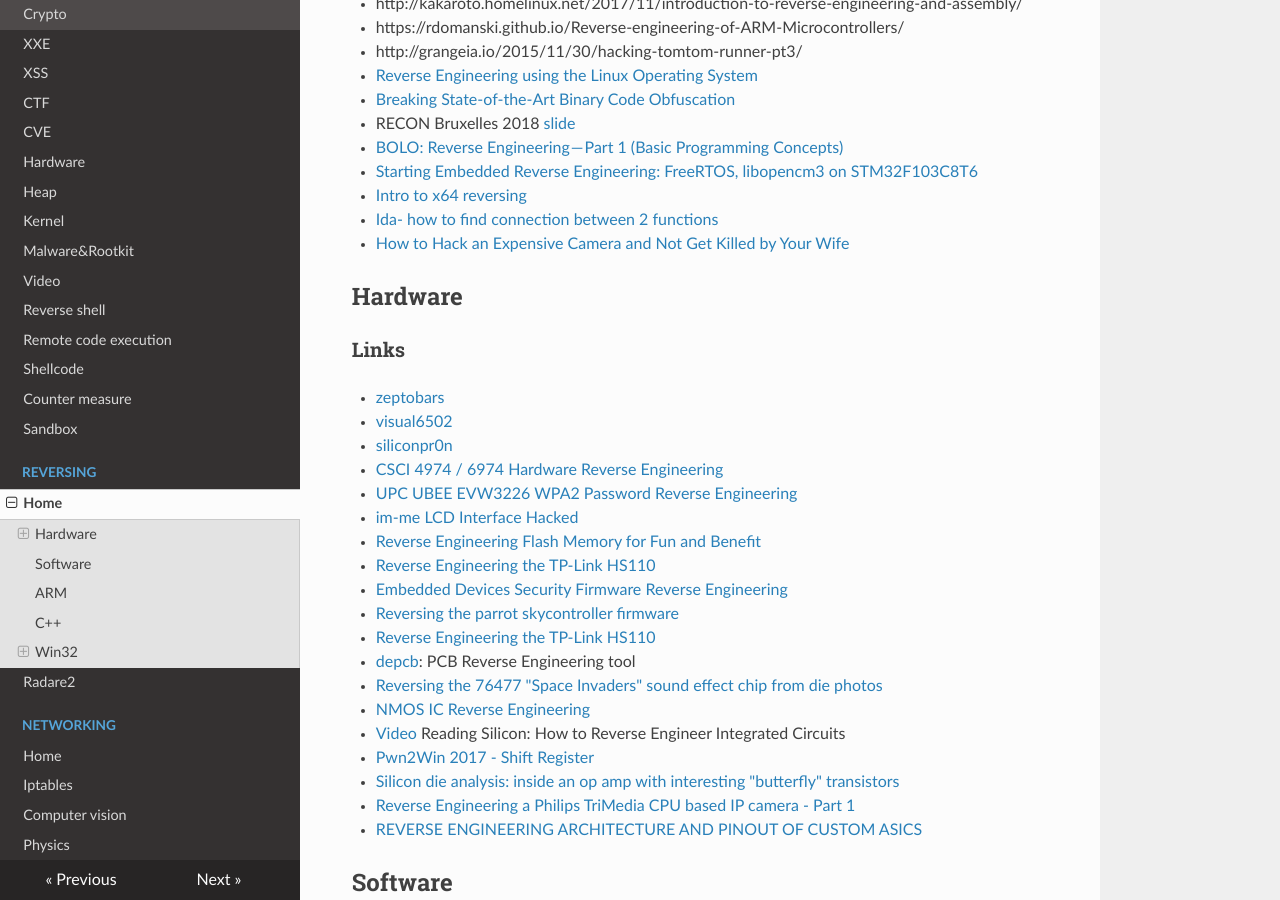
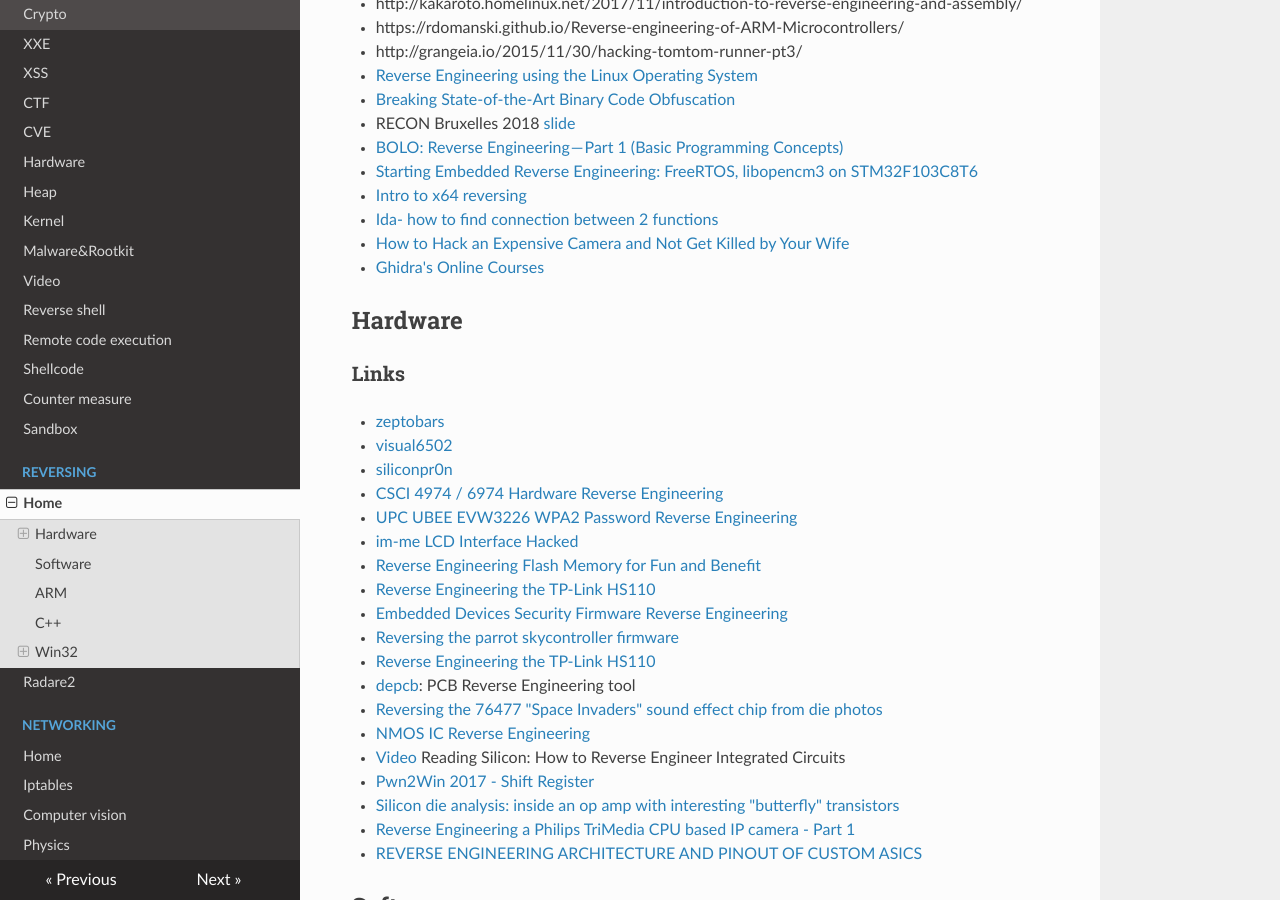
Before and after one commit to gipi/low-level, an MkDocs documentation site: the page built from docs/reversing/reversing.md, in a window 1280 px wide and 900 px high, scrolled down 336 px. Built offline with MkDocs 1.6.1, drawn with Linux system fonts in a browser that asks for light colours; nearby versions of some CDN libraries; old or Windows-style settings are respelled for this version of MkDocs.

Commit message:
Update reversing.md

```diff
--- a/docs/reversing/reversing.md
+++ b/docs/reversing/reversing.md
@@ -17,6 +17,7 @@
  - [Intro to x64 reversing](https://pdfs.semanticscholar.org/presentation/a653/8fe41866bc0937f3aaaeb7f16f2be72f2369.pdf)
  - [Ida- how to find connection between 2 functions](https://reverseengineering.stackexchange.com/questions/17659/ida-how-to-find-connection-between-2-functions)
  - [How to Hack an Expensive Camera and Not Get Killed by Your Wife](https://alexhude.github.io/2019/01/24/hacking-leica-m240.html)
+ - [Ghidra's Online Courses](http://ghidra.re/online-courses/)
 
 ## Hardware
 
```
